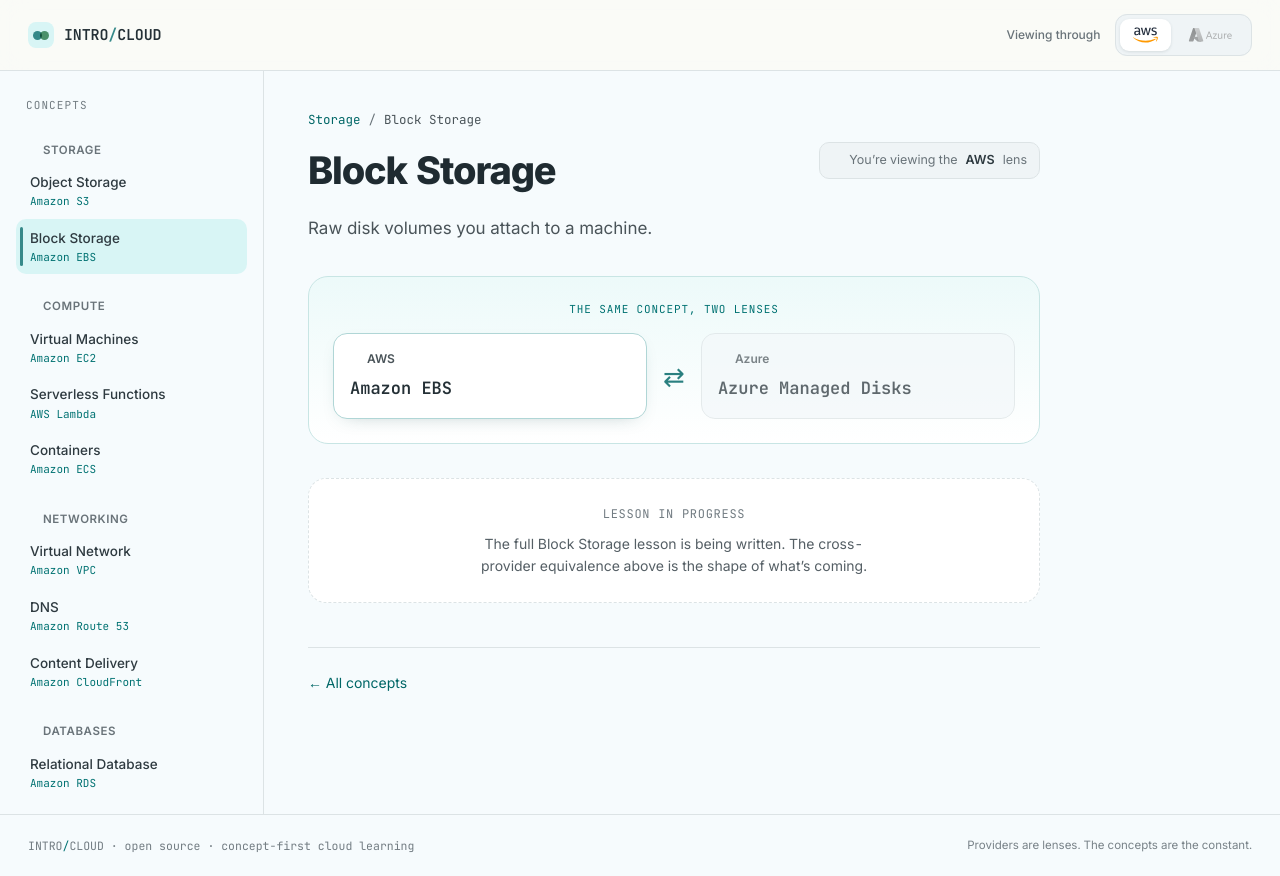
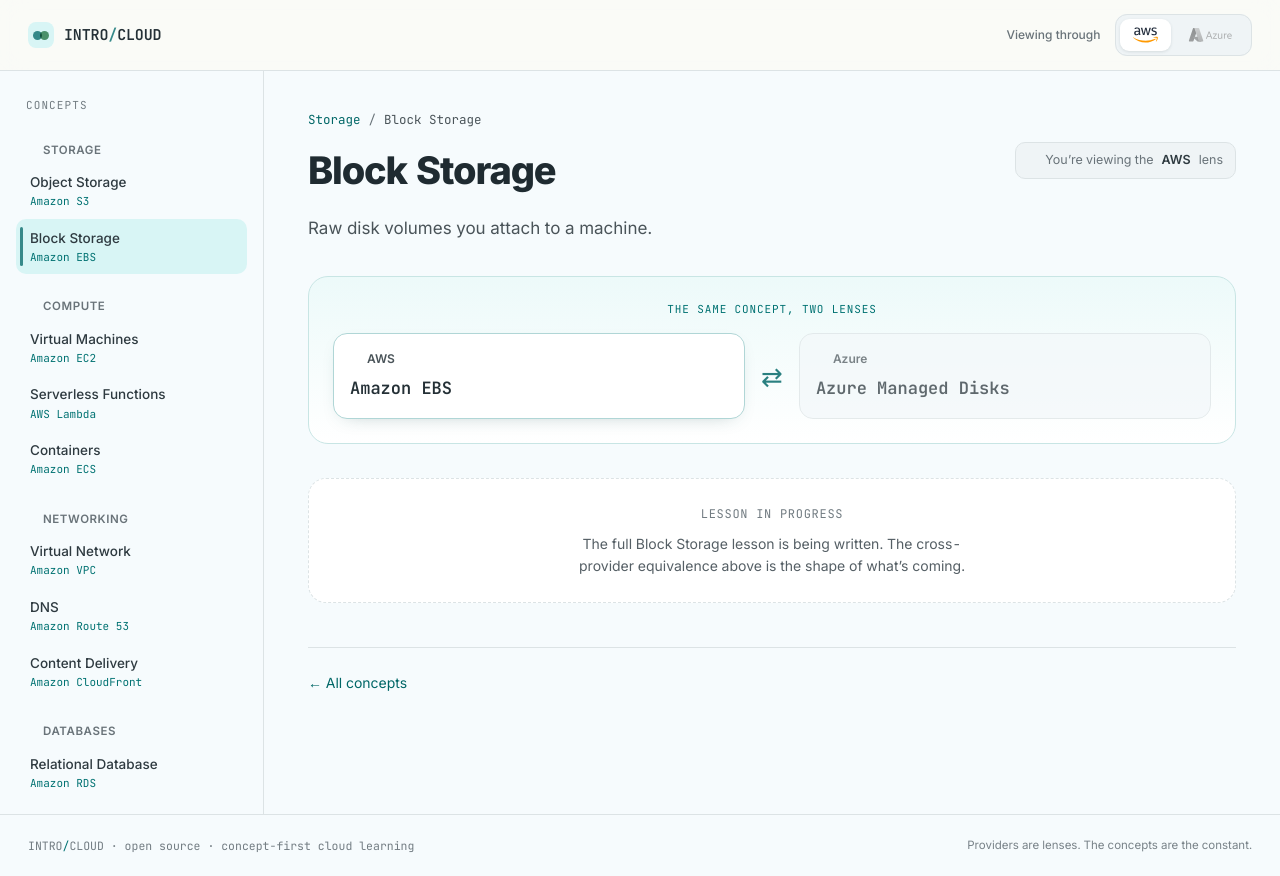
Before and after one commit to niranjan94/intro-to-cloud, a Next.js app: page /aws/block-storage in a window 1280 px wide. Built offline with nearby package versions, Linux system fonts and the light colour scheme.

Commit message:
feat(layout): let lesson content span the full viewport width
Drop the shell and lesson-article width caps so interactive lessons use the
available horizontal space, while capping prose blocks for readability.

```diff
--- a/src/app/[provider]/layout.tsx
+++ b/src/app/[provider]/layout.tsx
@@ -3,9 +3,9 @@
 import { isProvider } from "@/lib/provider";
 
 /**
- * Provider-scoped shell: the concept sidebar alongside the page content, capped
- * to the wide shell width. Validates the provider segment here so every nested
- * route is guarded.
+ * Provider-scoped shell: the concept sidebar alongside the page content, which
+ * spans the full viewport width. Validates the provider segment here so every
+ * nested route is guarded.
  */
 export default async function ProviderLayout({
   children,
@@ -18,7 +18,7 @@
   if (!isProvider(provider)) notFound();
 
   return (
-    <div className="mx-auto flex w-full max-w-[var(--shell-max-width)] flex-1 items-stretch">
+    <div className="flex w-full flex-1 items-stretch">
       <Sidebar provider={provider} />
       <main className="min-w-0 flex-1 pb-[90px]">{children}</main>
     </div>
--- a/src/components/lesson/lesson-layout.tsx
+++ b/src/components/lesson/lesson-layout.tsx
@@ -42,7 +42,7 @@
   children?: React.ReactNode;
 }) {
   return (
-    <article className="max-w-[820px] px-[44px] pt-[40px] motion-safe:animate-[fadeUp_0.4s_ease_both] max-[760px]:px-[20px] max-[760px]:pt-[28px]">
+    <article className="max-w-[1200px] px-[44px] pt-[40px] motion-safe:animate-[fadeUp_0.4s_ease_both] max-[760px]:px-[20px] max-[760px]:pt-[28px]">
       <div className="flex items-center gap-[8px] font-mono text-[12.5px] text-ink-muted">
         <Link href={`/${provider}`} className="text-teal-ink">
           {concept.category}
@@ -58,7 +58,7 @@
         <LensBadge provider={provider} />
       </div>
 
-      <p className="mt-[16px] text-pretty text-[17px] leading-[1.6] text-body">
+      <p className="mt-[16px] max-w-[72ch] text-pretty text-[17px] leading-[1.6] text-body">
         {blurb}
       </p>
 
```
